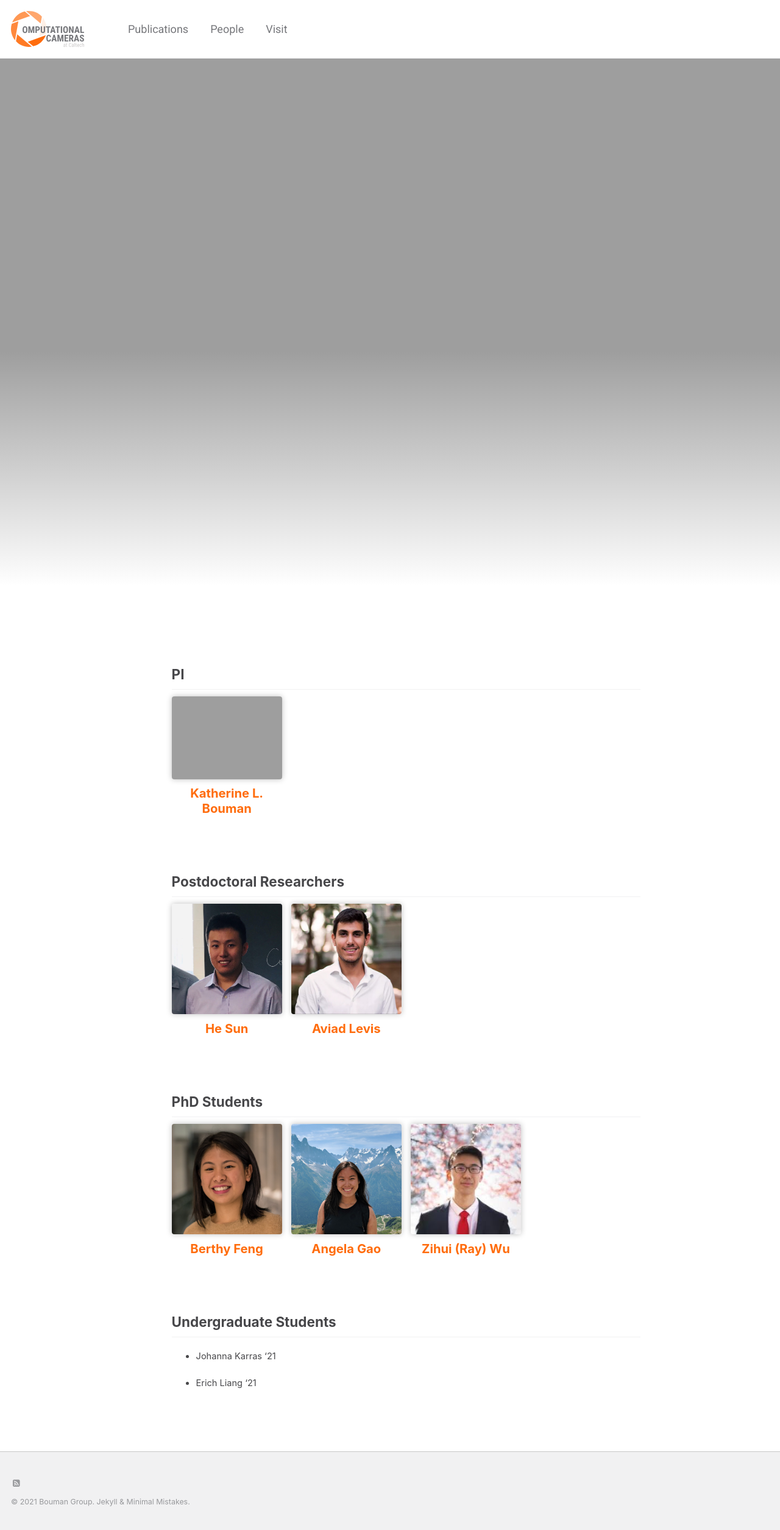
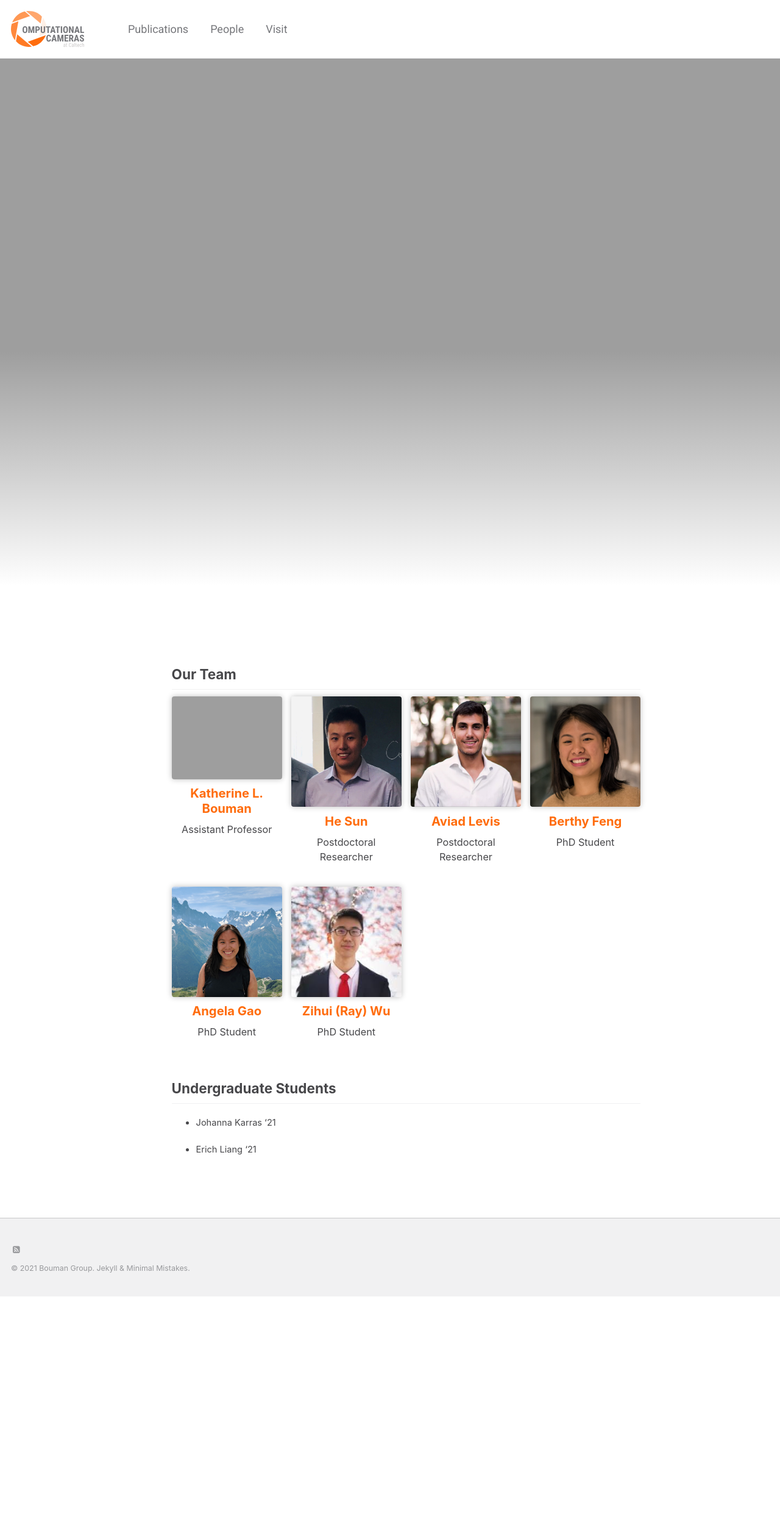
Before and after one commit to boumangroup/boumangroup.github.io, a Jekyll site: the page built from _pages/people.html, in a window 1280 px wide. Shown: the whole page at 61% size. Built offline with Jekyll 4.4.1, drawn with Linux system fonts in a browser that asks for light colours; a script that is not in the unit is left out; after the commit the page ends 2126 px from its top, so only the background shows below that.

Commit message:
reformat People page

```diff
--- a/_includes/people-single.html
+++ b/_includes/people-single.html
@@ -24,5 +24,6 @@
           {{ people.name | markdownify }}
           </h2>
       </a>
+      <p style="margin-top: -3em;">{{ people.title | markdownify }}</p>
   </div>
 </div>
--- a/_pages/people.html
+++ b/_pages/people.html
@@ -4,22 +4,14 @@ permalink: /people/
 header:
   image: group/collage.png
 ---
-<h2 style="margin-top: 0;">PI</h2>
+<h2 style="margin-top: 0;">Our Team</h2>
 <div class="project-highlights__container">
   {% for people in site.data.people.pi %}
     {% include people-single.html %}
   {% endfor %}
-</div>
-
-<h2>Postdoctoral Researchers</h2>
-<div class="project-highlights__container">
   {% for people in site.data.people.postdoc %}
     {% include people-single.html %}
   {% endfor %}
-</div>
-
-<h2>PhD Students</h2>
-<div class="project-highlights__container">
   {% for people in site.data.people.phd %}
     {% include people-single.html %}
   {% endfor %}
--- a/assets/_scss/_page.scss
+++ b/assets/_scss/_page.scss
@@ -44,7 +44,7 @@
 }
 
 .page__lead {
-  width: 80%;
+  width: 100%;
   font-family: $hero-font-family;
   font-size: $type-size-4;
   font-weight: 700;
--- a/assets/_scss/_publication.scss
+++ b/assets/_scss/_publication.scss
@@ -85,6 +85,7 @@
 .project-highlights__item-text {
   width: 100%;
   float: center;
+  text-align: center;
 
   a {
     color: $caltech-orange;
@@ -105,6 +106,5 @@
   .project-highlights__item-title {
     margin-top: 0.5em;
     border-bottom: none;
-    text-align: center;
   }
 }
```
Also changed, not shown: _data/publications.yml (+6 -5 lines), assets/css/main.css, images/publications/bfeng_project_teaser.png (added), images/publications/laughing_crying.png (deleted), images/publications/smiley.jpg (deleted), images/publications/zwu_project_teaser.png (added), 1 other file.
